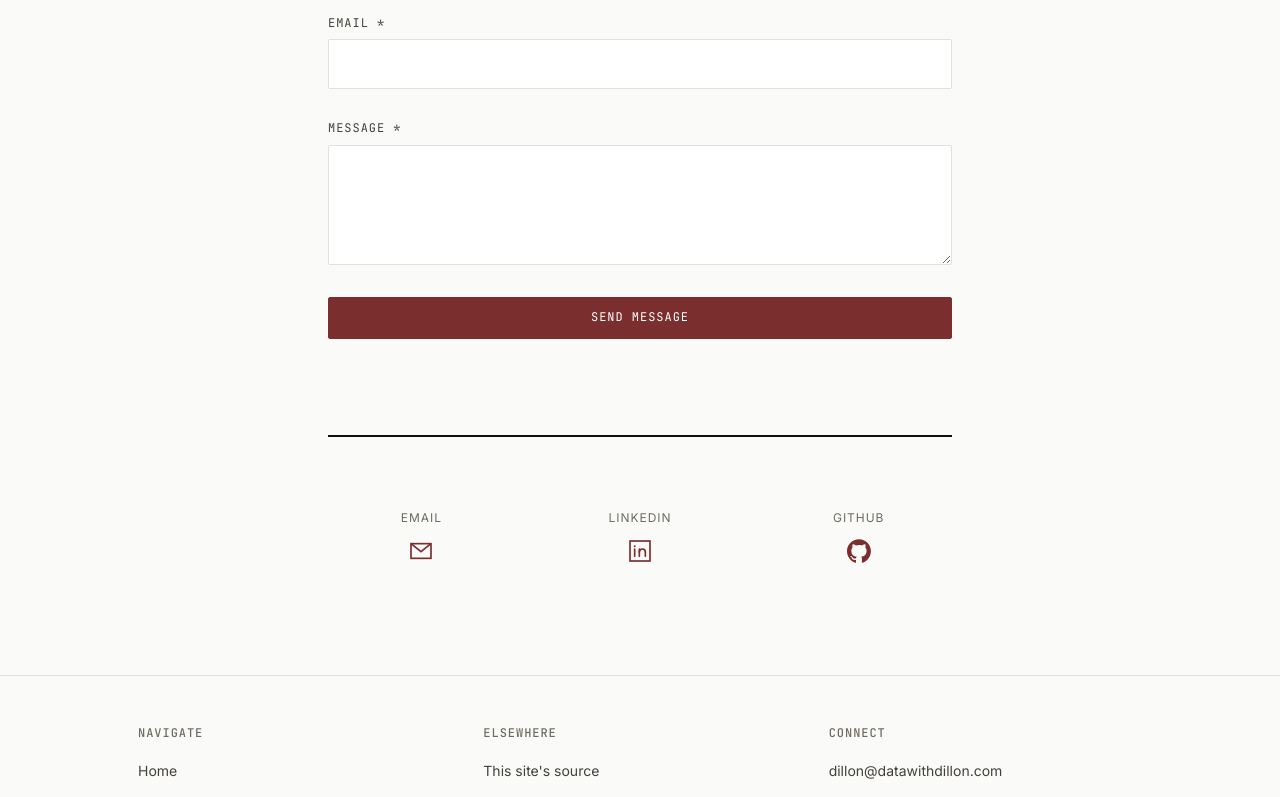
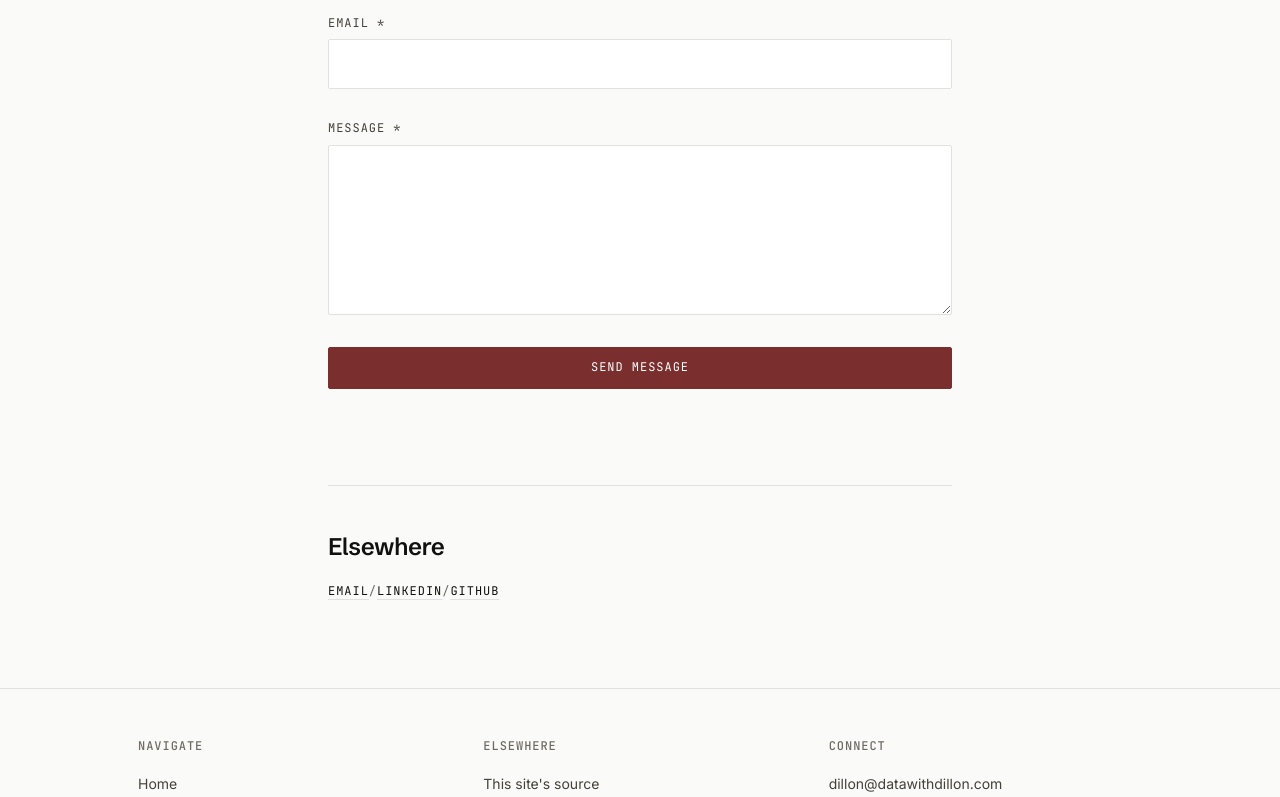
Before and after one commit to dillon-shearer/ds-portfolio, a Next.js app: page /contact in a window 1280 px wide. Shown: the part 450-1247 px from the top of the page. Built offline with nearby package versions, Linux system fonts and the light colour scheme.

Commit message:
P5-T10: redesign contact form and escape email HTML

```diff
--- a/app/contact/ContactForm.tsx
+++ b/app/contact/ContactForm.tsx
@@ -60,7 +60,7 @@ export function ContactForm() {
       <div className={styles.fields}>
         <Input label="Name" name="name" required />
         <Input label="Email" name="email" type="email" required />
-        <Input label="Message" name="message" as="textarea" required />
+        <Input label="Message" name="message" as="textarea" rows={6} required />
       </div>
 
       <Button type="submit" variant="primary" disabled={status === 'sending'}>
--- a/app/contact/actions.ts
+++ b/app/contact/actions.ts
@@ -5,6 +5,14 @@ import { headers } from 'next/headers'
 const RATE_LIMIT_MAX = 5
 const RATE_LIMIT_WINDOW_MS = 60 * 60 * 1000
 const submissionBuckets = new Map<string, { count: number; resetAt: number }>()
+
+const escapeHtml = (s: string) =>
+  s
+    .replace(/&/g, '&amp;')
+    .replace(/</g, '&lt;')
+    .replace(/>/g, '&gt;')
+    .replace(/"/g, '&quot;')
+    .replace(/'/g, '&#39;')
 
 function isAllowedOrigin(origin: string | null) {
   if (!origin) return false
@@ -83,6 +91,10 @@ export async function submitContactForm(formData: FormData): Promise<FormResult>
     return { error: 'send' }
   }
 
+  const escapedName = escapeHtml(name)
+  const escapedEmail = escapeHtml(email)
+  const escapedMessage = escapeHtml(message)
+
   try {
     const response = await fetch('https://api.resend.com/emails', {
       method: 'POST',
@@ -93,14 +105,14 @@ export async function submitContactForm(formData: FormData): Promise<FormResult>
       body: JSON.stringify({
         from: 'contact@datawithdillon.com',
         to: 'dillon@datawithdillon.com',
-        subject: `New message from ${name}`,
+        subject: `New message from ${name.replace(/[\r\n]/g, ' ')}`,
         html: `
           <h2>New Contact Form Submission</h2>
-          <p><strong>Name:</strong> ${name}</p>
-          <p><strong>Email:</strong> ${email}</p>
+          <p><strong>Name:</strong> ${escapedName}</p>
+          <p><strong>Email:</strong> ${escapedEmail}</p>
           <p><strong>Message:</strong></p>
           <div style="padding:15px;margin:10px 0;border-left:3px solid lightgrey;">
-            ${message.replace(/\n/g, '<br>')}
+            ${escapedMessage.replace(/\n/g, '<br>')}
           </div>
           <hr>
           <p><small>Sent from datawithdillon.com contact form</small></p>
--- a/app/contact/page.module.css
+++ b/app/contact/page.module.css
@@ -12,60 +12,65 @@
 
 .successMsg {
   font-family: var(--font-sans);
-  font-size: var(--text-md);
+  font-size: var(--text-base);
+  line-height: var(--leading-normal);
   color: var(--color-positive);
-  padding: var(--space-4) 0;
+  padding: var(--space-3) 0;
   border-top: var(--rule-hairline) solid var(--color-positive);
   border-bottom: var(--rule-hairline) solid var(--color-positive);
 }
 
 .errorMsg {
   font-family: var(--font-sans);
-  font-size: var(--text-md);
+  font-size: var(--text-base);
+  line-height: var(--leading-normal);
   color: var(--color-accent);
-  padding: var(--space-4) 0;
+  padding: var(--space-3) 0;
   border-top: var(--rule-hairline) solid var(--color-accent);
   border-bottom: var(--rule-hairline) solid var(--color-accent);
 }
 
-/* Elsewhere section */
 .elsewhere {
   margin-top: var(--space-9);
-  border-top: var(--rule-medium) solid var(--color-ink);
+  border-top: var(--rule-hairline) solid var(--color-rule);
   padding-top: var(--space-7);
 }
 
-.contactGrid {
-  display: grid;
-  grid-template-columns: repeat(3, 1fr);
-  gap: var(--space-6);
+.elsewhereTitle {
+  font-family: var(--font-display);
+  font-size: var(--text-xl);
+  font-weight: 600;
+  line-height: var(--leading-tight);
+  letter-spacing: var(--tracking-tight);
+  color: var(--color-ink);
+  margin-bottom: var(--space-5);
 }
 
-.contactItem {
-  padding: var(--space-5) 0;
+.linkRow {
   display: flex;
-  flex-direction: column;
+  flex-wrap: wrap;
   align-items: center;
-}
-
-.contactLabel {
-  font-family: var(--font-sans);
+  font-family: var(--font-mono);
   font-size: var(--text-xs);
   font-weight: 400;
   text-transform: uppercase;
   letter-spacing: var(--tracking-wide);
-  color: var(--color-ink-3);
-  margin-bottom: var(--space-3);
+  line-height: var(--leading-snug);
 }
 
-.contactIconLink {
-  display: inline-flex;
-  align-items: center;
-  color: var(--color-accent);
-  line-height: 1;
+.elsewhereLink {
+  color: var(--color-ink);
+  text-decoration: underline;
+  text-decoration-color: var(--color-rule);
+  text-underline-offset: var(--space-1);
   transition: color var(--duration-fast) var(--ease-out);
 }
 
-.contactIconLink:hover {
+.elsewhereLink:hover {
   color: var(--color-accent-hover);
+  text-decoration-color: currentColor;
 }
+
+.separator {
+  color: var(--color-ink-3);
+}
--- a/app/contact/page.tsx
+++ b/app/contact/page.tsx
@@ -1,6 +1,8 @@
 import type { Metadata } from 'next'
+import { Fragment } from 'react'
 import { PageHeader } from '@/components/ui'
-import { LEAD, ELSEWHERE } from '@/content/contact'
+import { LEAD } from '@/content/contact'
+import { SOCIALS } from '@/content/site'
 import { ContactForm } from './ContactForm'
 import styles from './page.module.css'
 
@@ -10,86 +12,11 @@ export const metadata: Metadata = {
     'Get in touch with Dillon Shearer for data engineering, analytics, or healthcare data projects.',
 }
 
-function EmailIcon() {
-  return (
-    <svg
-      width="24"
-      height="24"
-      viewBox="0 0 18 18"
-      fill="none"
-      xmlns="http://www.w3.org/2000/svg"
-      aria-hidden="true"
-    >
-      <rect x="1.5" y="3.5" width="15" height="11" stroke="currentColor" strokeWidth="1.25" />
-      <path d="M1.5 3.5L9 9.5L16.5 3.5" stroke="currentColor" strokeWidth="1.25" />
-    </svg>
-  )
-}
-
-function LinkedInIcon() {
-  return (
-    <svg
-      width="24"
-      height="24"
-      viewBox="0 0 18 18"
-      fill="none"
-      xmlns="http://www.w3.org/2000/svg"
-      aria-hidden="true"
-    >
-      <rect x="1.5" y="1.5" width="15" height="15" stroke="currentColor" strokeWidth="1.25" />
-      <line
-        x1="5"
-        y1="7.5"
-        x2="5"
-        y2="13"
-        stroke="currentColor"
-        strokeWidth="1.25"
-        strokeLinecap="round"
-      />
-      <circle cx="5" cy="5.5" r="0.75" fill="currentColor" />
-      <line
-        x1="8.5"
-        y1="7.5"
-        x2="8.5"
-        y2="13"
-        stroke="currentColor"
-        strokeWidth="1.25"
-        strokeLinecap="round"
-      />
-      <path
-        d="M8.5 10C8.5 8.5 9.5 7.5 11 7.5C12.5 7.5 13 8.5 13 10V13"
-        stroke="currentColor"
-        strokeWidth="1.25"
-        strokeLinecap="round"
-      />
-    </svg>
-  )
-}
-
-function GitHubIcon() {
-  return (
-    <svg
-      width="24"
-      height="24"
-      viewBox="0 0 98 96"
-      fill="currentColor"
-      xmlns="http://www.w3.org/2000/svg"
-      aria-hidden="true"
-    >
-      <path
-        fillRule="evenodd"
-        clipRule="evenodd"
-        d="M48.854 0C21.839 0 0 22 0 49.217c0 21.756 13.993 40.172 33.405 46.69 2.427.49 3.316-1.059 3.316-2.362 0-1.141-.08-5.052-.08-9.127-13.59 2.934-16.42-5.867-16.42-5.867-2.184-5.704-5.42-7.17-5.42-7.17-4.448-3.015.324-3.015.324-3.015 4.934.326 7.523 5.052 7.523 5.052 4.367 7.496 11.404 5.378 14.235 4.074.404-3.178 1.699-5.378 3.074-6.6-10.839-1.141-22.243-5.378-22.243-24.283 0-5.378 1.94-9.778 5.014-13.2-.485-1.222-2.184-6.275.486-13.038 0 0 4.125-1.304 13.426 5.052a46.97 46.97 0 0 1 12.214-1.63c4.125 0 8.33.571 12.213 1.63 9.302-6.356 13.427-5.052 13.427-5.052 2.67 6.763.97 11.816.485 13.038 3.155 3.422 5.015 7.822 5.015 13.2 0 18.905-11.404 23.06-22.324 24.283 1.78 1.548 3.316 4.481 3.316 9.126 0 6.6-.08 11.897-.08 13.526 0 1.304.89 2.853 3.316 2.364 19.412-6.52 33.405-24.935 33.405-46.691C97.707 22 75.788 0 48.854 0z"
-      />
-    </svg>
-  )
-}
-
-const ICONS: Record<string, React.ReactNode> = {
-  Email: <EmailIcon />,
-  LinkedIn: <LinkedInIcon />,
-  GitHub: <GitHubIcon />,
-}
+const ELSEWHERE_LINKS = [
+  { label: 'Email', href: `mailto:${SOCIALS.email}` },
+  { label: 'LinkedIn', href: SOCIALS.linkedin, external: true },
+  { label: 'GitHub', href: SOCIALS.github, external: true },
+]
 
 export default function ContactPage() {
   return (
@@ -98,23 +25,25 @@ export default function ContactPage() {
 
       <ContactForm />
 
-      <div className={styles.elsewhere}>
-        <div className={styles.contactGrid}>
-          {ELSEWHERE.map((item) => (
-            <div key={item.label} className={styles.contactItem}>
-              <p className={styles.contactLabel}>{item.label}</p>
+      <section className={styles.elsewhere} aria-labelledby="elsewhere-heading">
+        <h2 id="elsewhere-heading" className={styles.elsewhereTitle}>
+          Elsewhere
+        </h2>
+        <div className={styles.linkRow}>
+          {ELSEWHERE_LINKS.map((item, index) => (
+            <Fragment key={item.label}>
+              {index > 0 && <span className={styles.separator}> / </span>}
               <a
                 href={item.href}
-                className={styles.contactIconLink}
-                aria-label={item.ariaLabel}
+                className={styles.elsewhereLink}
                 {...(item.external ? { target: '_blank', rel: 'noopener noreferrer' } : {})}
               >
-                {ICONS[item.label]}
+                {item.label}
               </a>
-            </div>
+            </Fragment>
           ))}
         </div>
-      </div>
+      </section>
     </div>
   )
 }
--- a/components/ui/Input.tsx
+++ b/components/ui/Input.tsx
@@ -6,6 +6,7 @@ interface InputProps {
   type?: string
   required?: boolean
   as?: 'input' | 'textarea'
+  rows?: number
   placeholder?: string
   defaultValue?: string
 }
@@ -16,6 +17,7 @@ export function Input({
   type = 'text',
   required,
   as = 'input',
+  rows,
   placeholder,
   defaultValue,
 }: InputProps) {
@@ -33,6 +35,7 @@ export function Input({
           id={id}
           name={name}
           required={required}
+          rows={rows}
           placeholder={placeholder}
           defaultValue={defaultValue}
           className={fieldClass}
```
